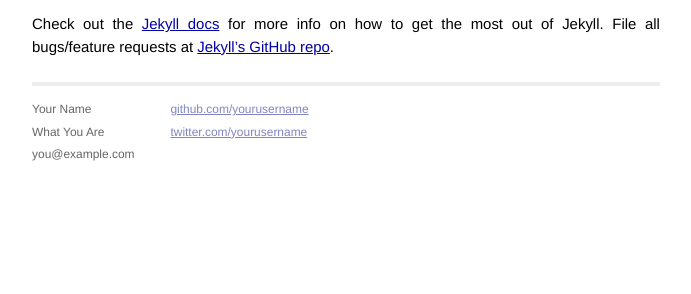
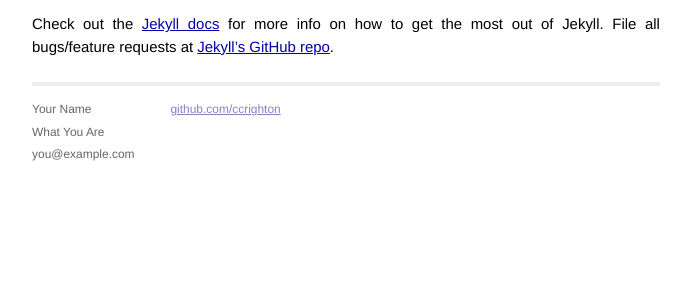
Before and after one commit to ccrighton/ccrighton.github.io, a Jekyll site: the page built from _posts/2014-04-09-welcome-to-jekyll.markdown, in a window 1280 px wide. Shown: the part 411-705 px from the top of the page, without its empty margins (294-985 px from the left). Built offline with Jekyll 4.4.1, drawn with Linux system fonts in a browser that asks for light colours; Markdown is read by kramdown in place of the engine named in the settings.

Commit message:
Changed the footer in the default page layout

```diff
--- a/_layouts/default.html
+++ b/_layouts/default.html
@@ -33,8 +33,7 @@
             </div>
             <div class="contact">
               <p>
-                <a href="https://github.com/yourusername">github.com/yourusername</a><br />
-                <a href="https://twitter.com/yourusername">twitter.com/yourusername</a><br />
+                <a href="https://github.com/ccrighton">github.com/ccrighton</a><br />
               </p>
             </div>
           </div>
```
